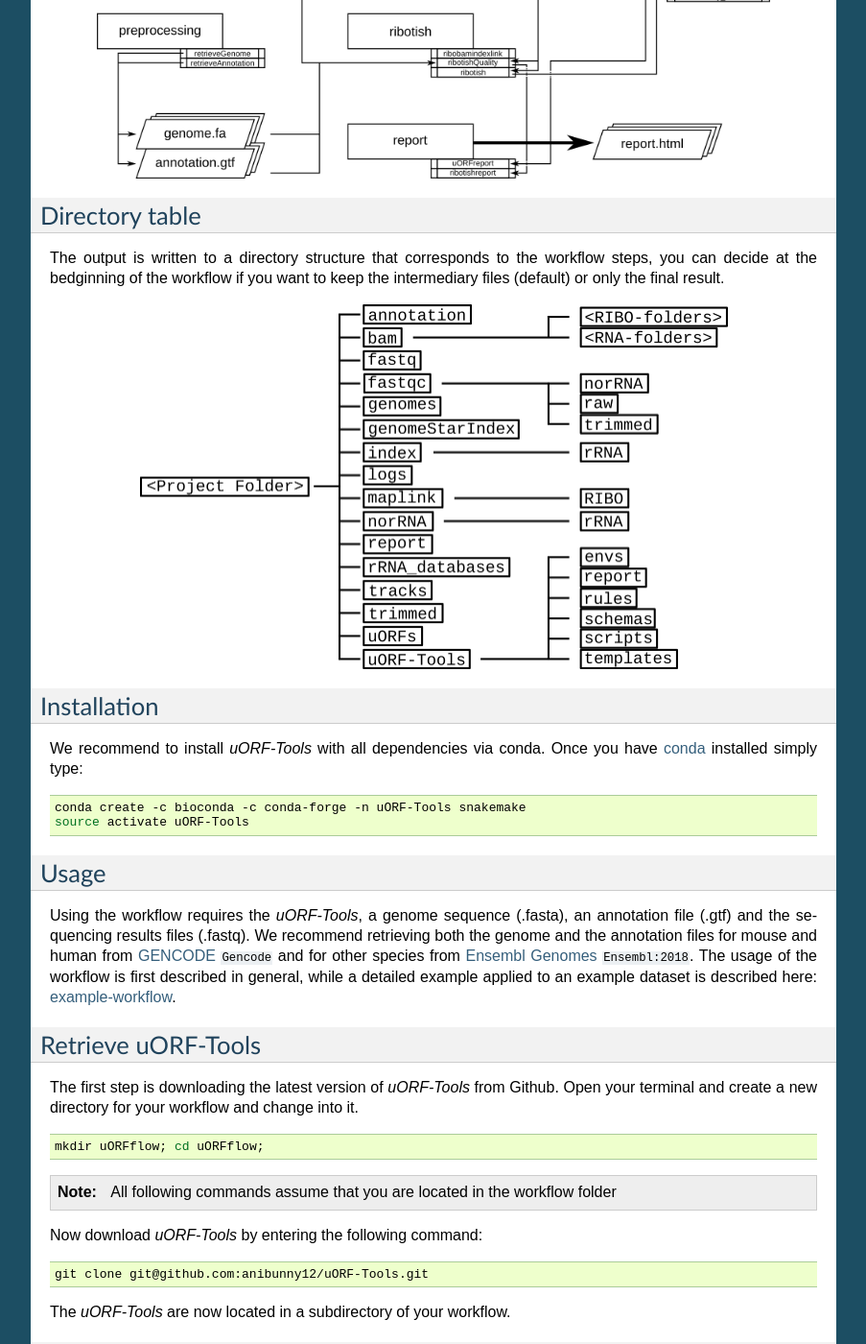
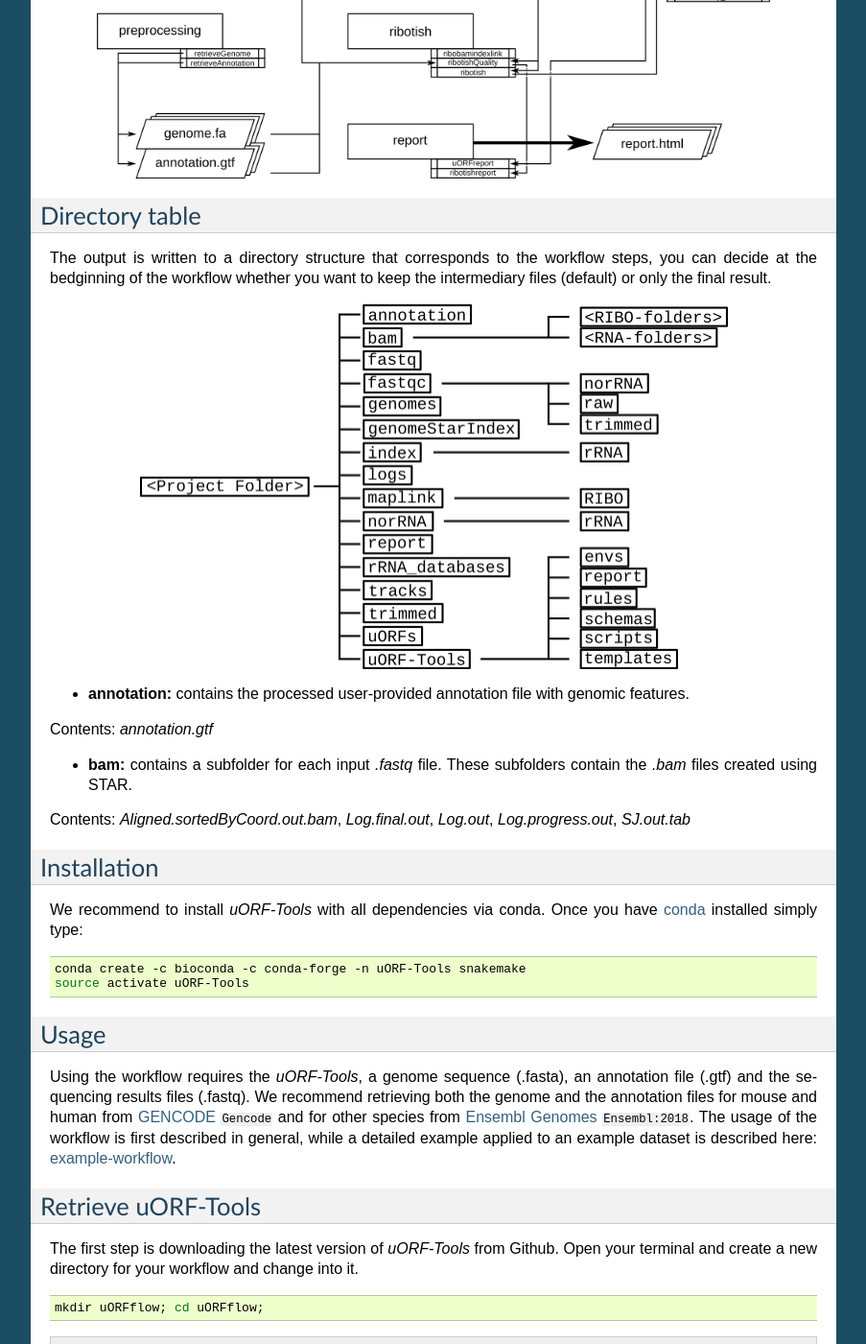
Before and after one commit to RickGelhausen/uORF-Tools_ReadTheDocs, a Sphinx documentation site: the page built from docs/source/overview.rst, in a window 1280 px wide and 1400 px high, scrolled down 617 px. Shown: the whole window at 96% size, without its empty margins (198-1101 px from the left). Built offline with Sphinx 7.4.7, drawn with Linux system fonts in a browser that asks for light colours; cross-references to code outside the pages are shown as plain code.

Commit message:
Completing directory table

```diff
--- a/docs/source/overview.rst
+++ b/docs/source/overview.rst
@@ -18,11 +18,17 @@
 Directory table
 ===============
 
-The output is written to a directory structure that corresponds to the workflow steps, you can decide at the bedginning of the workflow if you want to keep the intermediary files (default) or only the final result.
+The output is written to a directory structure that corresponds to the workflow steps, you can decide at the bedginning of the workflow whether you want to keep the intermediary files (default) or only the final result.
 
 .. image:: images/directoryTable.png
     :scale: 50%
     :align: center
+
+• **annotation:** contains the processed user-provided annotation file with genomic features.
+Contents: *annotation.gtf*
+
+• **bam:** contains a subfolder for each input *.fastq* file. These subfolders contain the *.bam* files created using STAR.
+Contents: *Aligned.sortedByCoord.out.bam*, *Log.final.out*, *Log.out*, *Log.progress.out*, *SJ.out.tab*
 
 Installation
 ============
```
